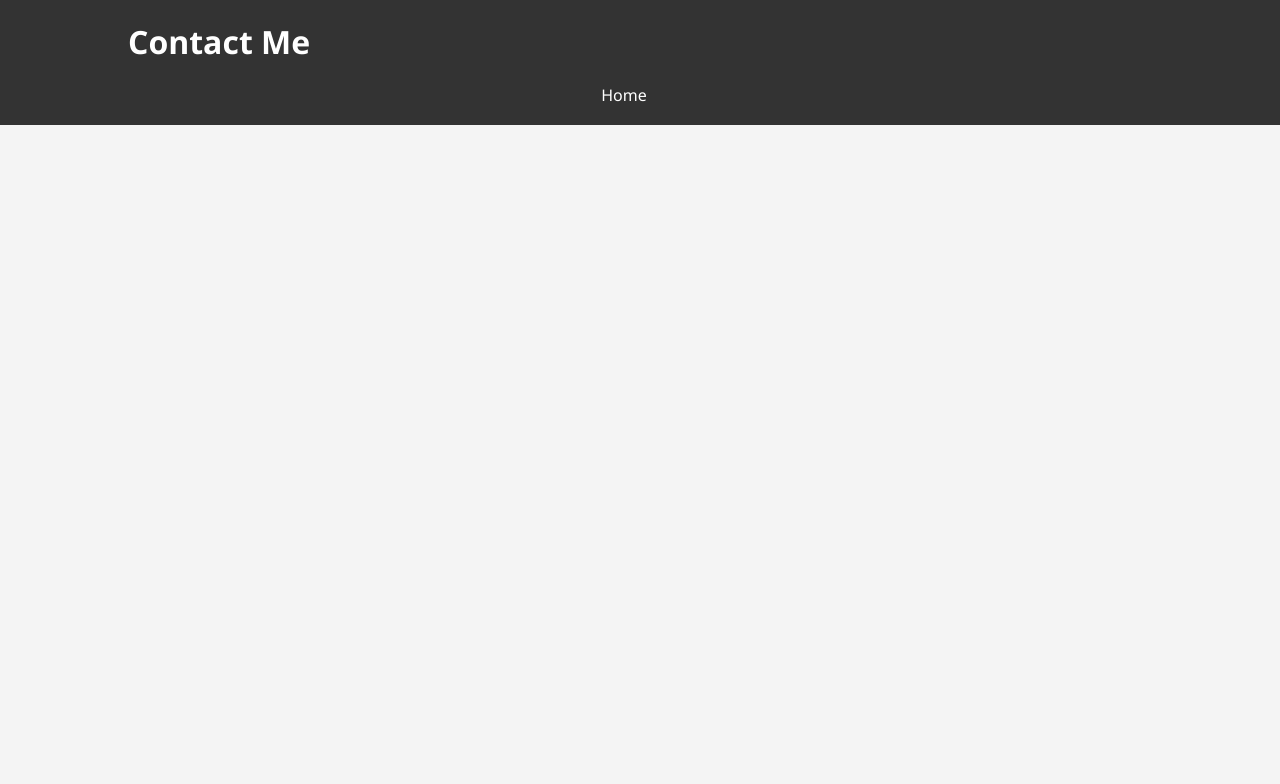
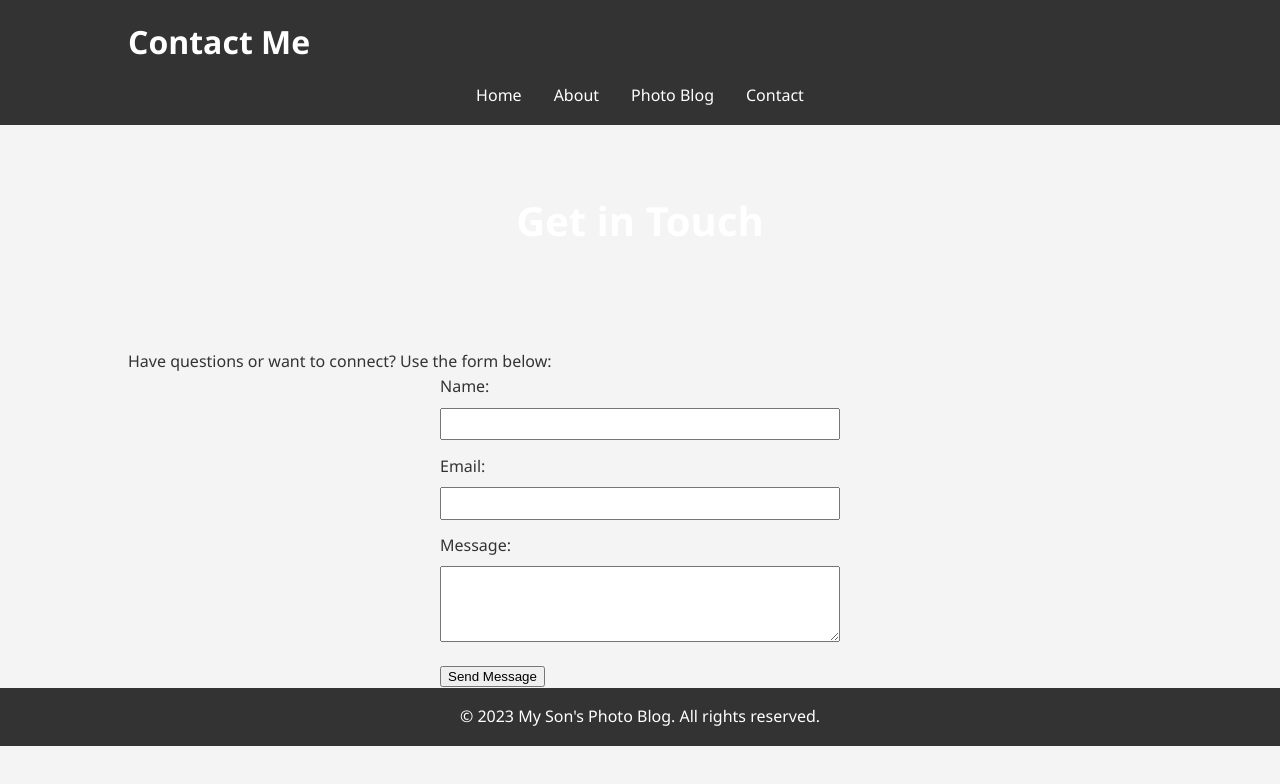
Before and after one commit to gausharma11/AkshajWorld, a plain HTML site: page contact.html in a window 1280 px wide. Drawn offline with Linux system fonts and the light colour scheme.

Commit message:
Update contact.html

```diff
--- a/contact.html
+++ b/contact.html
@@ -13,4 +13,41 @@
             <h1>Contact Me</h1>
             <nav>
                 <a href="index.html">Home</a>
-                <a href="about.html">
+                <a href="about.html">About</a>
+                <a href="blog.html">Photo Blog</a>
+                <a href="contact.html">Contact</a>
+            </nav>
+        </div>
+    </header>
+
+    <section id="contact" class="hero">
+        <div class="container">
+            <h2>Get in Touch</h2>
+        </div>
+    </section>
+
+    <main class="container main">
+        <!-- Contact form can be added here -->
+        <p>Have questions or want to connect? Use the form below:</p>
+        <form class="contact-form">
+            <label for="name">Name:</label>
+            <input type="text" id="name" name="name" required>
+
+            <label for="email">Email:</label>
+            <input type="email" id="email" name="email" required>
+
+            <label for="message">Message:</label>
+            <textarea id="message" name="message" rows="4" required></textarea>
+
+            <button type="submit">Send Message</button>
+        </form>
+    </main>
+
+    <footer class="footer">
+        <div class="container">
+            <p>&copy; 2023 My Son's Photo Blog. All rights reserved.</p>
+        </div>
+    </footer>
+
+</body>
+</html>
```
